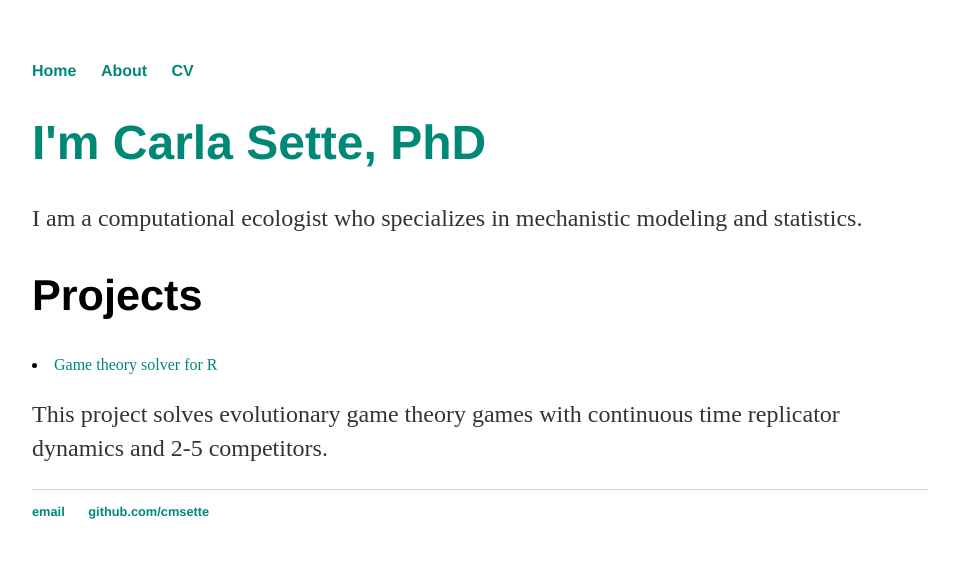
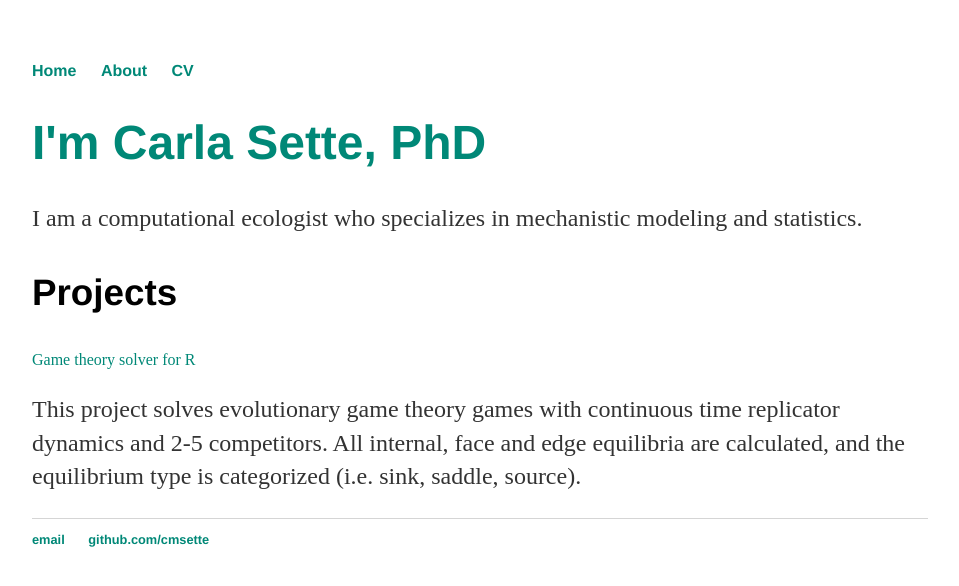
Before and after one commit to cmsette/cmsette.github.io, a Jekyll site: the page built from index.html, in a window 1280 px wide. Shown: the top 586 px of the page, without its empty margins (160-1119 px from the left). Built offline with Jekyll 4.4.1, drawn with Linux system fonts in a browser that asks for light colours.

Commit message:
Update index.html
improved project

```diff
--- a/index.html
+++ b/index.html
@@ -7,9 +7,9 @@ title: Carla Sette, PhD
 	<p>I am a computational ecologist who specializes in mechanistic modeling and statistics.
 </div><!-- /.blurb -->
 <div class="projects">
-	<h2>Projects</h1>
-	<li><a href="#">Game theory solver for R</a></li>
-	<p>This project solves evolutionary game theory games with continuous time replicator dynamics and 2-5 competitors.</p>
+	<h3>Projects</h3>
+	<a href="https://cmsette.github.io/solveSimplex/">Game theory solver for R</a>
+	<p>This project solves evolutionary game theory games with continuous time replicator dynamics and 2-5 competitors. All internal, face and edge equilibria are calculated, and the equilibrium type is categorized (i.e. sink, saddle, source).</p>
 
 	</ul>
 </div>
```
